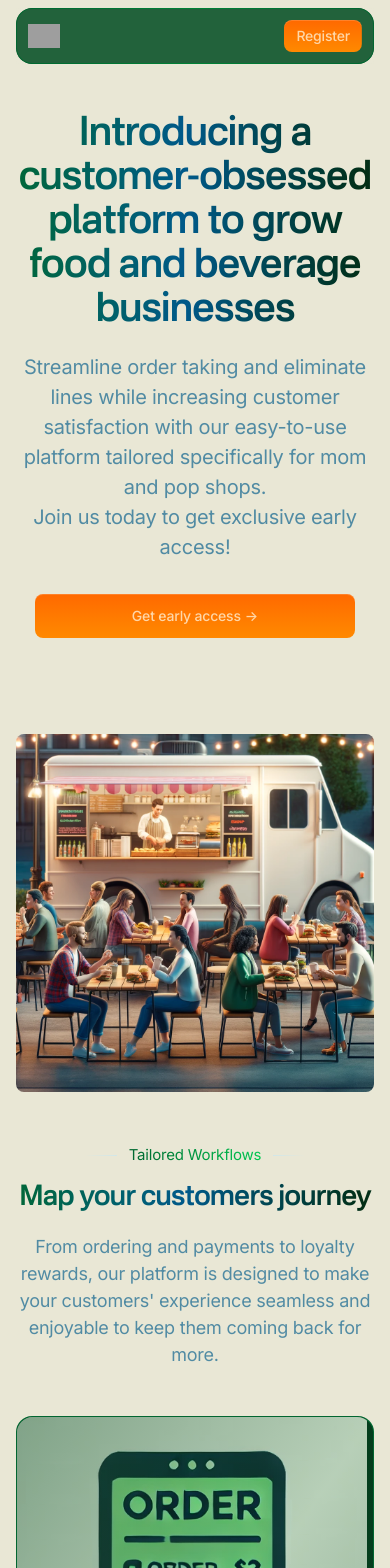
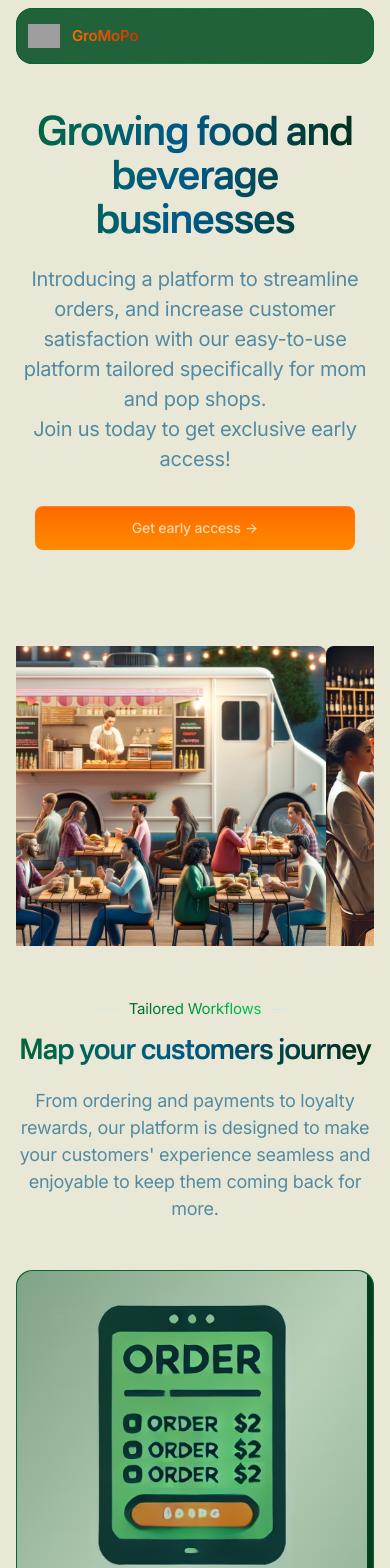
Before and after one commit to gromopo-tech/gromopo, a Next.js app: page / in a window 390 px wide. Shown: the top 1568 px of the page. Built offline with nearby package versions, Linux system fonts and the light colour scheme; grey boxes are pictures that could not be loaded.

Commit message:
Disable authentication, and update content of landing page

```diff
--- a/app/css/style.css
+++ b/app/css/style.css
@@ -95,3 +95,30 @@
 .bg-e9e7d5 {
   background-color: #e9e7d5;
 }
+
+.hero-slideshow {
+  height: 300px; /* Adjust based on your image aspect ratio */
+}
+
+/* Smooth transitions for the slideshow */
+.hero-slideshow > div {
+  display: flex;
+  width: 100%;
+  height: 100%;
+}
+
+.hero-slideshow img {
+  object-fit: cover;
+}
+
+@media (max-width: 767px) {
+  .hero-images {
+    display: none;
+  }
+}
+
+@media (min-width: 768px) {
+  .hero-slideshow {
+    display: none;
+  }
+}
--- a/components/hero-home.tsx
+++ b/components/hero-home.tsx
@@ -1,7 +1,99 @@
+"use client";
 import Image from "next/image";
 import CoffeeShopImg from "@/public/images/coffee-shop.png";
 import FoodTruckImg from "@/public/images/food-truck.png";
 import WineRoomImg from "@/public/images/wine-room.png";
+import { useState, useEffect } from 'react';
+
+const HeroImages = () => {
+  const [isMobile, setIsMobile] = useState(false);
+  const [currentSlide, setCurrentSlide] = useState(0);
+
+  const images = [
+    { src: CoffeeShopImg, alt: "Coffee Shop" },
+    { src: FoodTruckImg, alt: "Food Truck" },
+    { src: WineRoomImg, alt: "Wine Room" }
+  ];
+
+  // Check for mobile view on mount and resize
+  useEffect(() => {
+    const checkScreenSize = () => {
+      setIsMobile(window.innerWidth < 768); // 768px is a common breakpoint for tablets
+    };
+
+    // Initial check
+    checkScreenSize();
+
+    // Add event listener
+    window.addEventListener('resize', checkScreenSize);
+
+    // Cleanup
+    return () => window.removeEventListener('resize', checkScreenSize);
+  }, []);
+
+  // Auto-advance slideshow on mobile
+  useEffect(() => {
+    if (!isMobile) return;
+
+    const interval = setInterval(() => {
+      setCurrentSlide((prev) => (prev + 1) % images.length);
+    }, 3000); // Change slide every 3 seconds
+
+    return () => clearInterval(interval);
+  }, [isMobile, images.length]);
+
+  if (isMobile) {
+    // Mobile view - slideshow
+    return (
+      <div className="hero-slideshow relative w-full max-w-[400px] mx-auto mt-8 overflow-hidden">
+        <div
+          className="flex transition-transform duration-500 ease-in-out"
+          style={{ transform: `translateX(-${currentSlide * 100}%)` }}
+        >
+          {images.map((image, index) => (
+            <div key={index} className="w-full flex-shrink-0">
+              <Image
+                src={image.src}
+                width={400}
+                height={300}
+                alt={image.alt}
+                className="rounded-lg w-full"
+              />
+            </div>
+          ))}
+        </div>
+
+        {/* Slide indicators */}
+        <div className="flex justify-center gap-2 mt-4">
+          {images.map((_, index) => (
+            <button
+              key={index}
+              onClick={() => setCurrentSlide(index)}
+              className={`w-3 h-3 rounded-full ${currentSlide === index ? 'bg-gray-800' : 'bg-gray-300'}`}
+              aria-label={`Go to slide ${index + 1}`}
+            />
+          ))}
+        </div>
+      </div>
+    );
+  }
+
+  // Desktop view - side by side images
+  return (
+    <div className="hero-images flex justify-center gap-4 mt-8">
+      {images.map((image, index) => (
+        <Image
+          key={index}
+          src={image.src}
+          width={400}
+          height={300}
+          alt={image.alt}
+          className="rounded-lg"
+        />
+      ))}
+    </div>
+  );
+};
 
 export default function HeroHome() {
   return (
@@ -15,7 +107,7 @@ export default function HeroHome() {
               className="animate-[gradient_6s_linear_infinite] bg-[linear-gradient(to_right,var(--color-green-800),var(--color-sky-800),var(--color-green-950),var(--color-sky-950),var(--color-green-800))] bg-[length:200%_auto] bg-clip-text pb-5 font-nacelle text-4xl font-semibold text-transparent md:text-5xl"
               data-aos="fade-up"
             >
-              Introducing a customer-obsessed platform to grow food and beverage businesses
+              Growing food and beverage businesses
             </h1>
             <div className="mx-auto max-w-3xl">
               <p
@@ -23,7 +115,7 @@ export default function HeroHome() {
                 data-aos="fade-up"
                 data-aos-delay={200}
               >
-                Streamline order taking and eliminate lines while increasing customer satisfaction
+                Introducing a platform to streamline orders, and increase customer satisfaction
                 with our easy-to-use platform tailored specifically for mom and pop shops.
                 <br></br>
                 Join us today to get exclusive early access!
@@ -45,26 +137,7 @@ export default function HeroHome() {
               </div>
             </div>
           </div>
-          <div className="hero-images flex justify-center gap-4 mt-8">
-          <Image
-            src={CoffeeShopImg}
-            width={400}
-            alt="Coffee Shop"
-            className="rounded-lg"
-          />
-          <Image
-            src={FoodTruckImg}
-            width={400}
-            alt="Food Truck"
-            className="rounded-lg"
-          />
-          <Image
-            src={WineRoomImg}
-            width={400}
-            alt="Wine Room"
-            className="rounded-lg"
-          />
-          </div>
+          <HeroImages />
         </div>
       </div>
     </section>
--- a/components/signup-form.tsx
+++ b/components/signup-form.tsx
@@ -3,8 +3,8 @@ import { useState } from "react";
 import { useForm } from "react-hook-form";
 import { zodResolver } from "@hookform/resolvers/zod";
 import { z } from "zod";
-import { auth, db } from "@/lib/firebase/config";
-import { createUserWithEmailAndPassword, sendEmailVerification, updateProfile } from "firebase/auth";
+import { db } from "@/lib/firebase/config"; //import auth here
+//import { createUserWithEmailAndPassword, sendEmailVerification, updateProfile } from "firebase/auth";
 import { collection, addDoc } from "firebase/firestore";
 
 // Schema for form validation
@@ -32,6 +32,7 @@ export default function SignupForm() {
   const onSubmit = async (data: FormData) => {
     setIsSubmitting(true);
     try {
+      /*
       const userCredential = await createUserWithEmailAndPassword(
         auth,
         data.email,
@@ -43,7 +44,7 @@ export default function SignupForm() {
       });
 
       await sendEmailVerification(userCredential.user);
-
+      */
       // Store in Firestore
       await addDoc(collection(db, "subscribers"), {
         name: data.name,
@@ -75,7 +76,7 @@ export default function SignupForm() {
       {success ? (
         <div className="text-green-600">
           <h2>🎉 Success!</h2>
-          <p>Check your email to verify your address.</p>
+          <p>We'll email you as soon we're ready to onboard you for early access.</p>
         </div>
       ) : (
         <form onSubmit={handleSubmit(onSubmit)} className="space-y-4">
--- a/components/ui/footer.tsx
+++ b/components/ui/footer.tsx
@@ -17,11 +17,8 @@ export default function Footer() {
             <div className="mb-3">
               <Logo />
             </div>
-            <div className="text-sm">
-              <p className="mb-3 text-green-800/65">
-                © GroMoPo.com
-                <span className="text-green-700"> · </span>
-              </p>
+            <div className="text-sm mb-3 text-green-800/65">
+              GroMoPo
             </div>
           </div>
         </div>
--- a/components/ui/header.tsx
+++ b/components/ui/header.tsx
@@ -8,14 +8,17 @@ export default function Header() {
     <header className="z-30 mt-2 w-full md:mt-5">
       <div className="mx-auto max-w-6xl px-4 sm:px-6">
         <div className="relative flex h-14 items-center justify-between gap-3 rounded-2xl bg-green-900/90 px-3 before:pointer-events-none before:absolute before:inset-0 before:rounded-[inherit] before:border before:border-transparent before:[background:linear-gradient(to_right,var(--color-green-800),var(--color-green-700),var(--color-green-800))_border-box] before:[mask-composite:exclude_!important] before:[mask:linear-gradient(white_0_0)_padding-box,_linear-gradient(white_0_0)] after:absolute after:inset-0 after:-z-10 after:backdrop-blur-xs">
-          {/* Site branding */}
-          <div className="flex flex-1 items-center">
+          {/* Company logo and name */}
+          <div className="gap-3 flex flex-1 items-center">
             <Logo />
+            <ul className="md:flex nline-flex bg-linear-to-r from-orange-500 to-orange-700 bg-clip-text text-transparent md:text-2xl justify-center font-semibold">
+            GroMoPo
+            </ul>
           </div>
 
-          {/* Desktop sign in links */}
+
+          {/* Desktop sign in links
           <ul className="flex flex-1 items-center justify-end gap-3">
-            {/* Uncomment this to show the sign in link
             <li>
               <Link
                 href="/signin"
@@ -24,7 +27,6 @@ export default function Header() {
                 Sign In
               </Link>
             </li>
-            */}
             <li>
               <Link
                 href="/signup"
@@ -34,6 +36,7 @@ export default function Header() {
               </Link>
             </li>
           </ul>
+          */}
         </div>
       </div>
     </header>
--- a/components/workflows.tsx
+++ b/components/workflows.tsx
@@ -61,12 +61,12 @@ export default function Workflows() {
                   <div className="mb-3">
                     <span className="btn-sm relative rounded-full bg-green-800/40 px-2.5 py-0.5 text-xs font-normal before:pointer-events-none before:absolute before:inset-0 before:rounded-[inherit] before:border before:border-transparent before:[background:linear-gradient(to_bottom,--theme(--color-green-700/.15),--theme(--color-green-700/.5))_border-box] before:[mask-composite:exclude_!important] before:[mask:linear-gradient(white_0_0)_padding-box,_linear-gradient(white_0_0)] hover:bg-green-800/60">
                       <span className="bg-linear-to-r from-green-500 to-green-200 bg-clip-text text-transparent">
-                        Mobile Ordering
+                        Streamline Ordering
                       </span>
                     </span>
                   </div>
                   <p className="text-sky-200/65">
-                    Eliminate lines and streamline order taking from the comfort of your customers table, or wherever they may be whether it's for dine-in, take away, or delivery.
+                  Whether its eliminating lines, or just tracking orders to improve training and key metrics for customer satisfaction, our platform has you covered.
                   </p>
                 </div>
               </div>
@@ -107,7 +107,7 @@ export default function Workflows() {
                   <div className="mb-3">
                     <span className="btn-sm relative rounded-full bg-green-800/40 px-2.5 py-0.5 text-xs font-normal before:pointer-events-none before:absolute before:inset-0 before:rounded-[inherit] before:border before:border-transparent before:[background:linear-gradient(to_bottom,--theme(--color-green-700/.15),--theme(--color-green-700/.5))_border-box] before:[mask-composite:exclude_!important] before:[mask:linear-gradient(white_0_0)_padding-box,_linear-gradient(white_0_0)] hover:bg-green-800/60">
                       <span className="bg-linear-to-r from-green-500 to-green-200 bg-clip-text text-transparent">
-                        Simplified Transactions
+                        Simplify Transactions
                       </span>
                     </span>
                   </div>
@@ -154,7 +154,7 @@ export default function Workflows() {
                   <div className="mb-3">
                     <span className="btn-sm relative rounded-full bg-green-800/40 px-2.5 py-0.5 text-xs font-normal before:pointer-events-none before:absolute before:inset-0 before:rounded-[inherit] before:border before:border-transparent before:[background:linear-gradient(to_bottom,--theme(--color-green-700/.15),--theme(--color-green-700/.5))_border-box] before:[mask-composite:exclude_!important] before:[mask:linear-gradient(white_0_0)_padding-box,_linear-gradient(white_0_0)] hover:bg-green-800/60">
                       <span className="bg-linear-to-r from-green-500 to-green-200 bg-clip-text text-transparent">
-                        Loyalty Rewards
+                        Reward Loyalty
                       </span>
                     </span>
                   </div>
```
Also changed, not shown: 1 other file (tests, documents, lock files or other folders).
